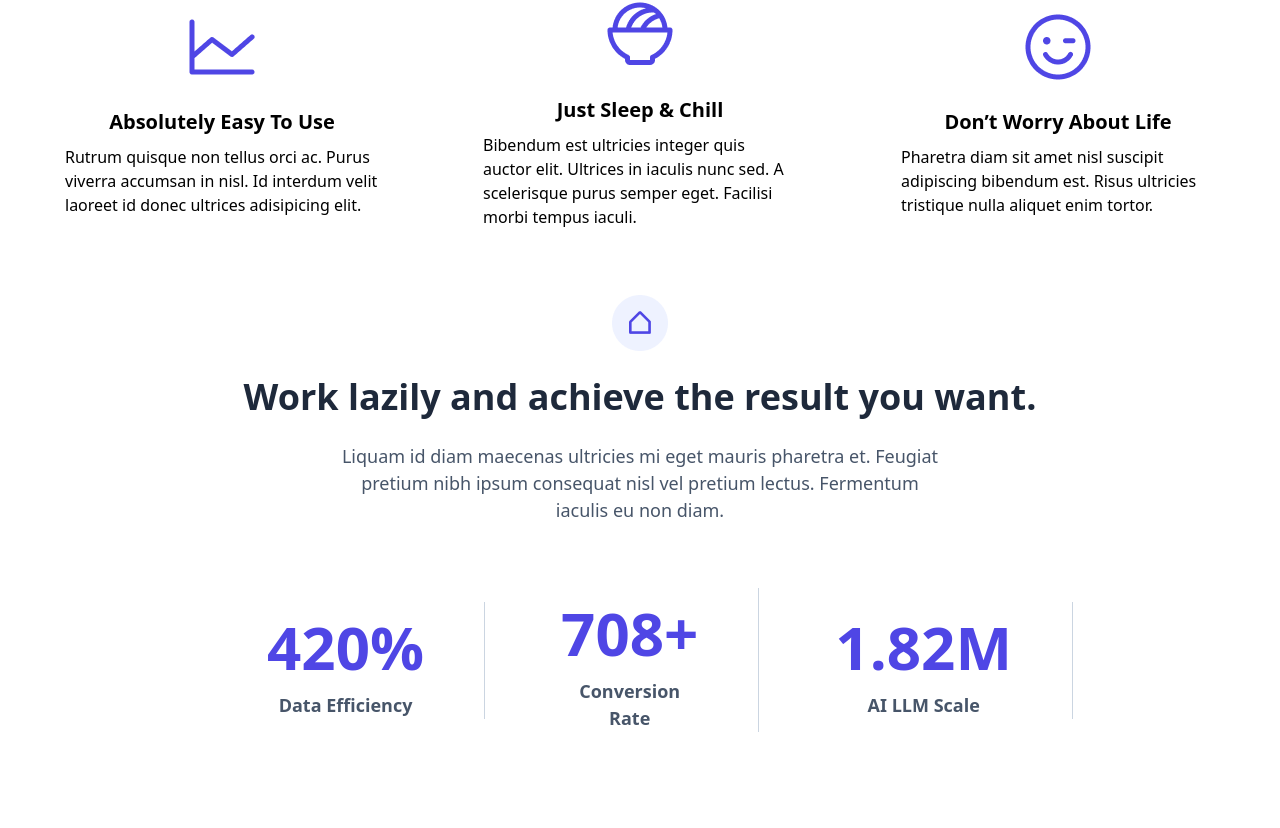
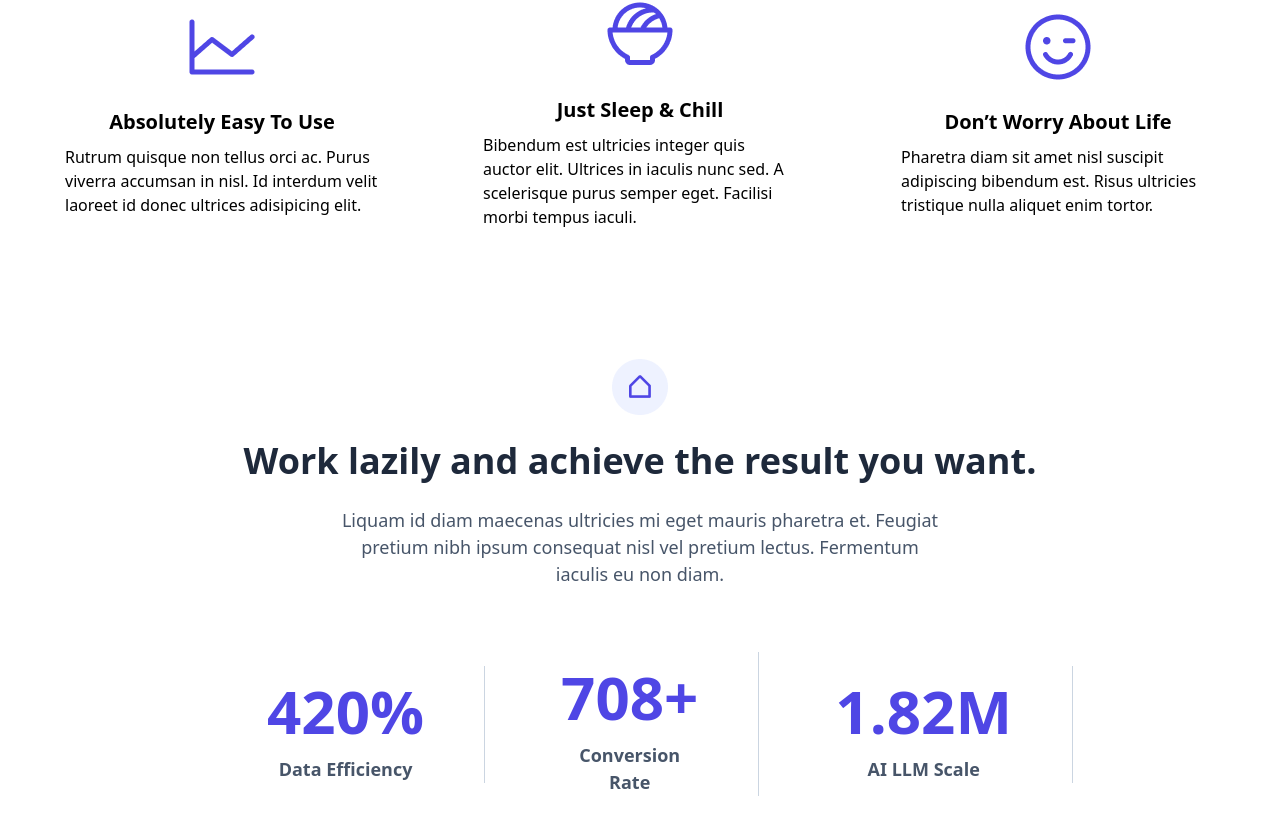
Before and after one commit to Chironzit-Biswas/Task2, a React (Vite) app: page /faq in a window 1280 px wide. Shown: the part 2302-3130 px from the top of the page. Before the commit the page ends 3034 px from the top, so only its background shows below. Built offline with nearby package versions, Linux system fonts and the light colour scheme.

Commit message:
new task

```diff
--- a/src/components/Statistics.jsx
+++ b/src/components/Statistics.jsx
@@ -1,7 +1,7 @@
 import iconContainer from '../images/Icon Container.png'
 export const Statistics = () => {
     return (
-        <div className={'max-w-[1216px] mx-auto'}>
+        <div className={'max-w-[1216px] mx-auto py-[64px]'}>
             <div>
                 <div className={'flex flex-col justify-center items-center'}>
                         <img className={'h-[56] w-[56]'} src={iconContainer} alt=""/>
```
